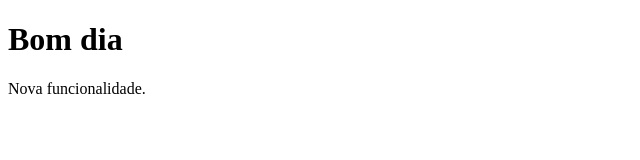
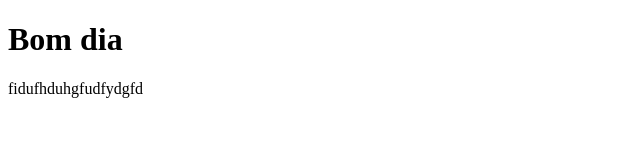
Before and after one commit to FabioJuniorDeveloper/modulogit, a plain HTML site: page index.html in a window 1280 px wide. Shown: the full height of the page, 0-640 px from the left. Drawn offline with Linux system fonts and the light colour scheme.

Commit message:
Nova linha de código no Index (Parte 2)

```diff
--- a/index.html
+++ b/index.html
@@ -10,7 +10,7 @@
 
 <body>
     <h1>Bom dia</h1>
-    <p>Nova funcionalidade.</p>
+    <p>fidufhduhgfudfydgfd</p>
 </body>
 
 </html>
```
